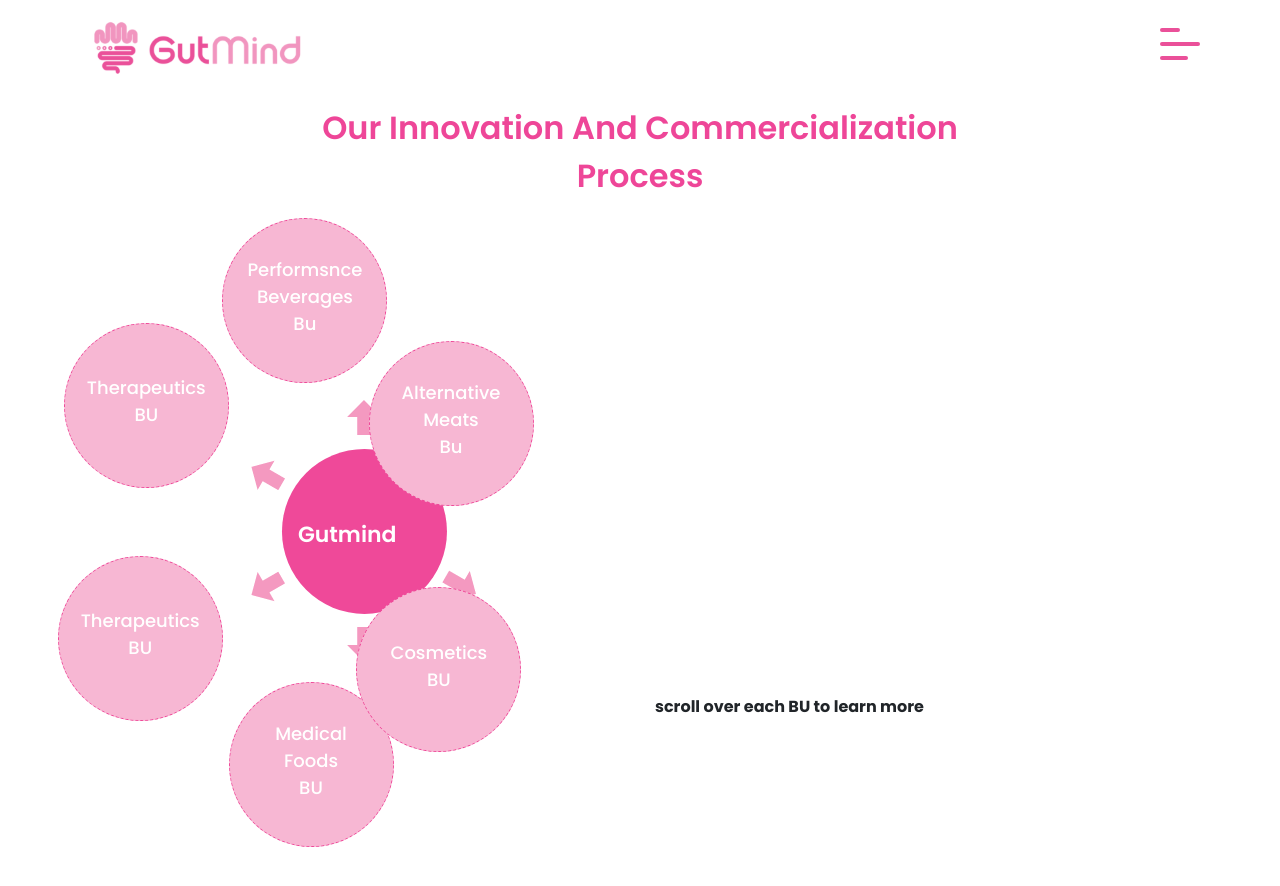
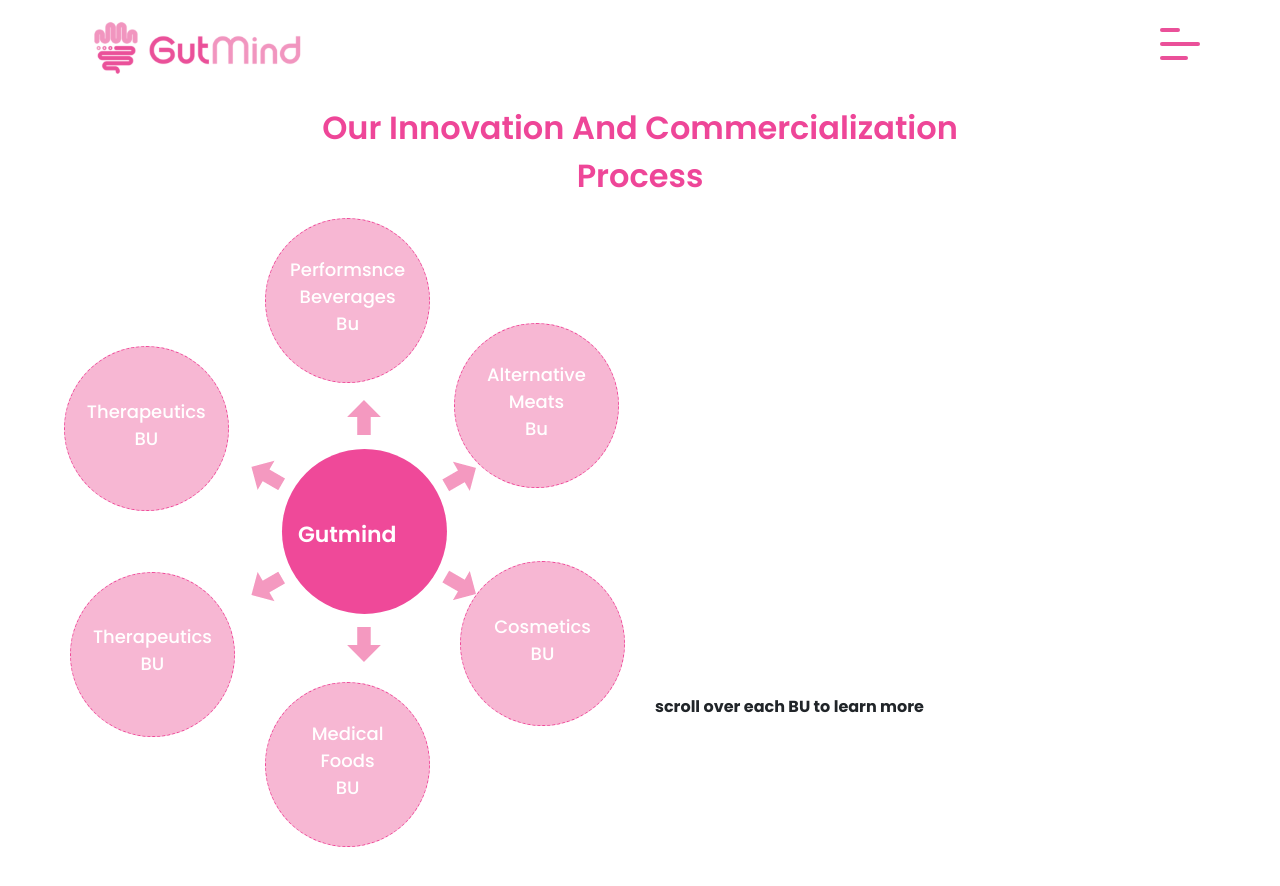
Before and after one commit to zainahmed768/gutmind, a React (Create React App) app: page /OurBussiness in a window 1280 px wide. Shown: the top 886 px of the page. Built offline with nearby package versions, Linux system fonts and the light colour scheme.

Commit message:
Front end QA Report

```diff
--- a/package.json
+++ b/package.json
@@ -2,6 +2,7 @@
   "name": "gutmind",
   "version": "0.1.0",
   "private": true,
+  "homepage": "",
   "dependencies": {
     "@testing-library/jest-dom": "^5.16.4",
     "@testing-library/react": "^13.3.0",
--- a/public/index.html
+++ b/public/index.html
@@ -15,7 +15,7 @@
       href="https://stackpath.bootstrapcdn.com/font-awesome/4.7.0/css/font-awesome.min.css"
     />
     <link rel="manifest" href="%PUBLIC_URL%/manifest.json" />
-    <title>React App</title>
+    <title>Gutmind</title>
   </head>
   <body>
     <noscript>You need to enable JavaScript to run this app.</noscript>
--- a/src/Pages/Home/Home.js
+++ b/src/Pages/Home/Home.js
@@ -8,7 +8,7 @@
   const settings = {
     draggable: true,
     autoplay: true,
-    autoplaySpeed: 5000,
+    autoplaySpeed: 1000,
     arrows: false,
     dots: false,
     fade: true,
--- a/src/assets/css/bussiness.css
+++ b/src/assets/css/bussiness.css
@@ -92,3 +92,28 @@
   text-align: left;
   font-weight: 700 !important;
 }
+@media (max-width: 1366px) {
+  .cirle-wrapper .Alternative {
+    right: 1%;
+    top: 40%;
+  }
+  .cirle-wrapper .Cosmetics {
+    top: 131%;
+    right: 0%;
+  }
+  .cirle-wrapper .Medical {
+    top: 177%;
+    left: 41%;
+  }
+  .cirle-wrapper .Performsnce {
+    left: 41%;
+  }
+  .cirle-wrapper .Therapes {
+    top: 135%;
+    left: 9%;
+  }
+  .cirle-wrapper .Therapeutics {
+    top: 49%;
+    left: 8%;
+  }
+}
--- a/src/assets/css/inovation.css
+++ b/src/assets/css/inovation.css
@@ -20,7 +20,7 @@
   padding: 40px 0px;
   padding-bottom: 171px;
   position: relative;
-  z-index: -1;
+  z-index: 0;
 }
 .commercilization-sec h4 {
   color: #ee4698;
```
Also changed, not shown: 1 other file (tests, documents, lock files or other folders).
